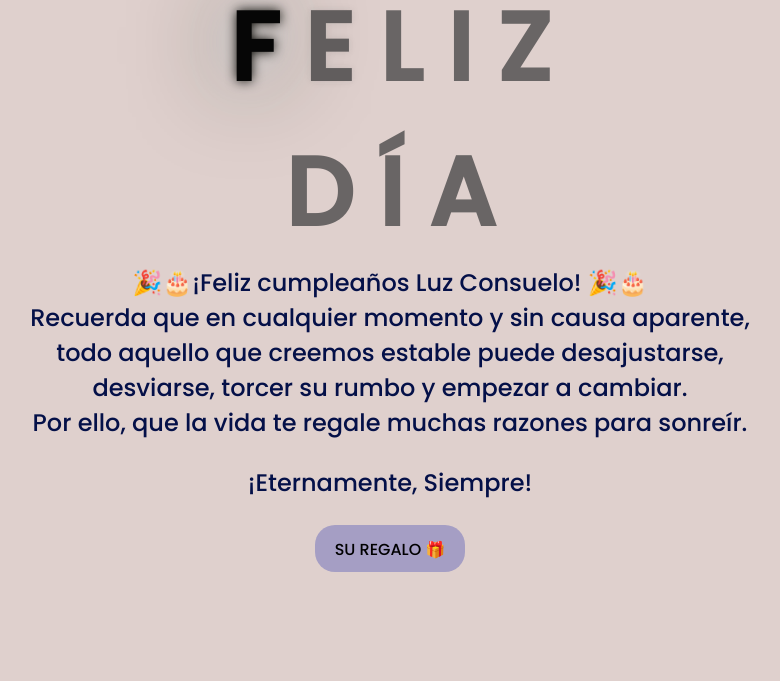
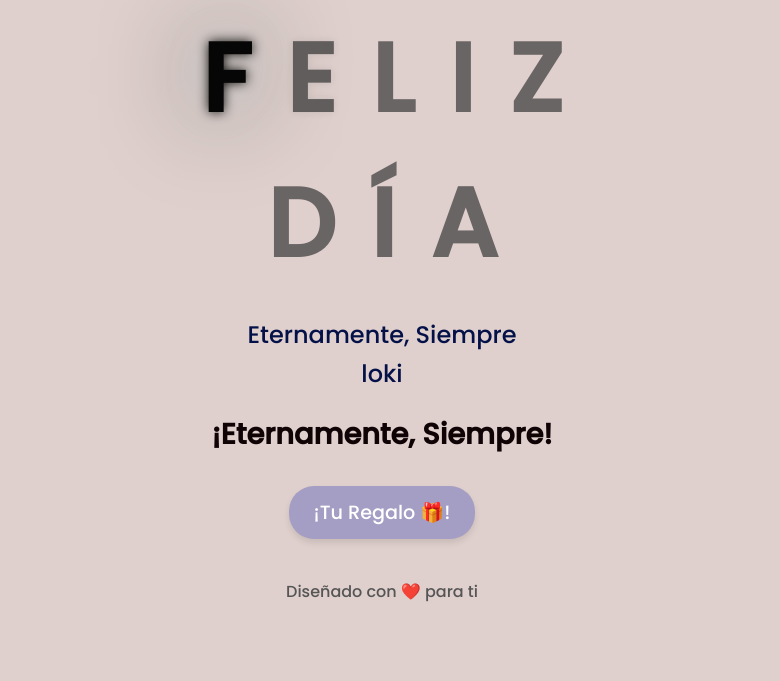
Before and after one commit to eneirah09/flores, a plain HTML site: page index.html in a window 1280 px wide. Shown: the part 135-816 px from the top of the page, without its empty margins (258-1038 px from the left). Drawn offline with Linux system fonts and the light colour scheme.

Commit message:
Flores v2

```diff
--- a/css/style.css
+++ b/css/style.css
@@ -1,116 +1,161 @@
 @import url('https://fonts.googleapis.com/css2?family=Poppins:ital,wght@0,500;1,900&display=swap');
-*{
-    font-family: 'Poppins',cursive;
+
+* {
+    margin: 0;
+    padding: 0;
+    box-sizing: border-box;
+    font-family: 'Poppins', sans-serif;
 }
-body{
+
+body {
+    background-color: rgb(223, 208, 205);
     color: rgb(16, 3, 6);
-    width: 100%;
     height: 100vh;
     display: flex;
     flex-direction: column;
     align-items: center;
     justify-content: center;
-    background-color: rgb(223, 208, 205);
+    text-align: center;
+    padding: 20px;
 }
-.greetings{
+
+header h1 {
+    font-size: 2.5rem;
+    margin-bottom: 20px;
+}
+
+.greetings {
     font-size: 6rem;
     font-weight: 900;
-    text-align: center;
+    display: flex;
+    justify-content: center;
+    align-items: center;
+    flex-wrap: wrap;
+    margin-bottom: 20px;
 }
-.greetings > span{
+
+.greeting-animation span {
     animation: glow 2.5s ease-in-out infinite;
+    margin: 0 5px;
 }
-@keyframes glow{
-    0%, 100%{
+
+@keyframes glow {
+    0%, 100% {
         color: #060606;
         text-shadow: 0 0 12px #0b0b06, 0 0 50px #d4dce0, 0 0 100px #101a0e;
     }
-    10%, 90%{
+    10%, 90% {
         color: #696565;
         text-shadow: none;
     }
 }
 
+.greeting-animation span:nth-child(1) { animation-delay: 0s; }
+.greeting-animation span:nth-child(2) { animation-delay: 0.2s; }
+.greeting-animation span:nth-child(3) { animation-delay: 0.3s; }
+.greeting-animation span:nth-child(4) { animation-delay: 0.4s; }
+.greeting-animation span:nth-child(5) { animation-delay: 0.5s; }
+.greeting-animation span:nth-child(6) { animation-delay: 0.6s; }
+.greeting-animation span:nth-child(7) { animation-delay: 0.7s; }
+.greeting-animation span:nth-child(8) { animation-delay: 0.8s; }
+.greeting-animation span:nth-child(9) { animation-delay: 0.9s; }
 
-.greetings > span:nth-child(2){
-    animation-delay: .2s ;
-}
-.greetings > span:nth-child(3){
-    animation-delay: .3s ;
-}
-.greetings > span:nth-child(4){
-    animation-delay: .4s;
-}
-.greetings > span:nth-child(5){
-    animation-delay: .5s;
-}
-.greetings > span:nth-child(6){
-    animation-delay: .6s;
-}
-.greetings > span:nth-child(7){
-    animation-delay: .7s;
-}
-.greetings > span:nth-child(8){
-    animation-delay: .8s;
-}
-.greetings > span:nth-child(9){
-    animation-delay: .9s;
+.description {
+    font-size: 1.5rem;
+    margin: 20px;
+    color: #041048;
+    line-height: 1.6;
 }
 
-
-
-.description{
-    font-size: 1.5rem;
-    margin-bottom: 25px;
-    text-align: center;
+.quote {
+    font-size: 1.8rem;
+    margin-bottom: 30px;
+    font-weight: 700;
 }
 
-.button a{
+.gift-button .btn {
+    display: inline-block;
+    padding: 12px 25px;
+    font-size: 1.2rem;
     text-decoration: none;
-    font-size: 1rem;
-    color: #111;
+    color: white;
+    background-color: #a59ec4;
+    border-radius: 25px;
+    box-shadow: 0 4px 6px rgba(0, 0, 0, 0.1);
+    transition: background-color 0.3s ease, transform 0.2s ease-in-out;
 }
 
-@media screen and (max-width:574px){
-    .greetings{
-        display: block;
+.gift-button .btn:hover {
+    background-color: #e8eac3;
+    transform: translateY(-3px);
+    box-shadow: 0 0 12px rgba(0, 0, 0, 0.2);
+}
+
+footer p {
+    margin-top: 40px;
+    font-size: 1rem;
+    color: #555;
+}
+
+/* Media Queries para Responsividad */
+
+@media screen and (max-width: 1024px) {
+    .greetings {
+        font-size: 5rem;
+    }
+
+    .description {
+        font-size: 1.4rem;
+    }
+
+    .gift-button .btn {
+        font-size: 1.1rem;
+        padding: 10px 20px;
+    }
+}
+
+@media screen and (max-width: 768px) {
+    header h1 {
+        font-size: 2rem;
+    }
+
+    .greetings {
+        font-size: 4rem;
+    }
+
+    .description {
+        font-size: 1.2rem;
+    }
+
+    .gift-button .btn {
+        font-size: 1rem;
+        padding: 10px 20px;
+    }
+
+    footer p {
+        font-size: 0.9rem;
+    }
+}
+
+@media screen and (max-width: 576px) {
+    header h1 {
+        font-size: 1.8rem;
+    }
+
+    .greetings {
         font-size: 3rem;
-        font-weight: 500;
-        text-align: center;
     }
-    .description{
+
+    .description {
         font-size: 1rem;
     }
 
-    .button a{
-        font-size: .5rem;
+    .gift-button .btn {
+        font-size: 0.9rem;
+        padding: 8px 16px;
+    }
+
+    footer p {
+        font-size: 0.8rem;
     }
 }
-
-.description{
-    color: #041048;
-}
-
-/* Estilo para el botón */
-.button button {
-    background-color: #a59ec4; /* Fondo amarillo */
-    border: none; /* Sin bordes */
-    padding: 10px 20px; /* Ajusta el relleno según tu preferencia */
-    font-size: 18px; /* Tamaño de fuente */
-    cursor: pointer;
-    position: relative; /* Necesario para el resplandor */
-    border-radius: 20px; /* Esquinas redondeadas */
-    transition: background-color 0.3s ease-in-out; /* Transición suave para el color de fondo */
-  }
-
-  /* Estilo para el enlace dentro del botón */
-  .button button a {
-    text-decoration: none; /* Elimina el subrayado del enlace */
-    color: inherit; /* Hereda el color del texto del botón */
-  }
-
-  /* Efecto de resplandor al pasar el cursor sobre el botón */
-  .button button:hover {
-    background-color: rgb(234, 234, 195); /* Cambia el color de fondo al pasar el mouse a naranja */
-    box-shadow: 0 0 10px rgb(112, 186, 218), 0 0 20px rgb(99, 147, 185), 0 0 30px rgb(131, 159, 192); /* Efecto de resplandor amarillo */
-  }
--- a/index.html
+++ b/index.html
@@ -1,45 +1,53 @@
 <!DOCTYPE html>
-<html lang="en">
+<html lang="es">
+
 <head>
     <meta charset="UTF-8">
     <meta http-equiv="X-UA-Compatible" content="IE=edge">
     <meta name="viewport" content="width=device-width, initial-scale=1.0">
     <link rel="stylesheet" href="css/style.css">
     <link rel="icon" href="img/flowers.png" type="image/x-icon">
-    <title>FLORES</title>
+    <title>Feliz Cumpleaños</title>
 </head>
+
 <body>
-    <div class="greetings">
+    <header class="header">
+        <h1>🎉 ¡Feliz Cumpleaños! 🎂</h1>
+    </header>
+
+    <main>
+        <section class="greetings">
+            <div class="greeting-animation" aria-label="Felices días Luz">
                 <span>F</span>
                 <span>E</span>
                 <span>L</span>
                 <span>I</span>
                 <span>Z</span>
-        <span><BR></span>
+                <br>
                 <span>D</span>
                 <span>Í</span>
-        <span>A </span>
+                <span>A</span>
+            </div>
+        </section>
 
-    </div>
-    <div class="greetings">
-        <span></span>
-    </div>
-    <div class="description">
-        <span>🎉🎂¡Feliz cumpleaños Luz Consuelo! 🎉🎂 <br>
-            Recuerda que en cualquier momento y sin causa aparente, <br>
-            todo aquello que creemos estable puede desajustarse, <br>
-             desviarse, torcer su rumbo y empezar a cambiar.<br>
-            Por ello, que la vida te regale muchas razones para sonreír. </span>
-    </div>
-    <div class="description">
-        <span>
-            ¡Eternamente, Siempre!</span>
-    </div>
-    <div class="button">
-        <button>
-            <a href="FLORES.html">SU REGALO 🎁</a>
-        </button>
+        <section class="description">
+            <p>Eternamente, Siempre<br>
+            loki
+            </p>
+        </section>
 
-    </div>
+        <section class="quote">
+            <p>¡Eternamente, Siempre!</p>
+        </section>
+
+        <section class="gift-button">
+            <a href="FLORES.html" class="btn" aria-label="Tu regalo de cumpleaños">¡Tu Regalo 🎁!</a>
+        </section>
+    </main>
+
+    <footer>
+        <p>Diseñado con ❤️ para ti</p>
+    </footer>
 </body>
+
 </html>
```
Lines whose indentation alone changed are shown as unchanged.
